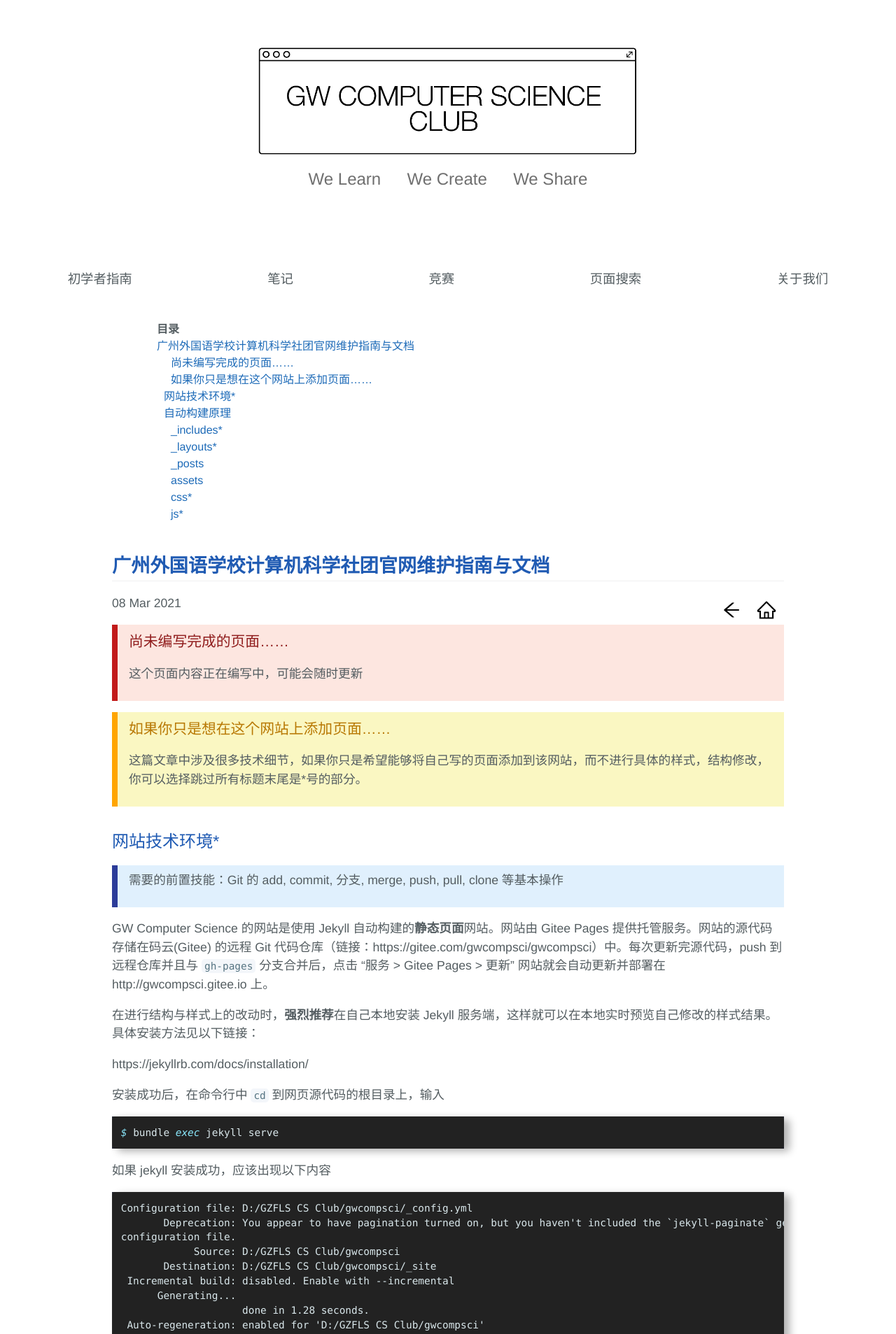
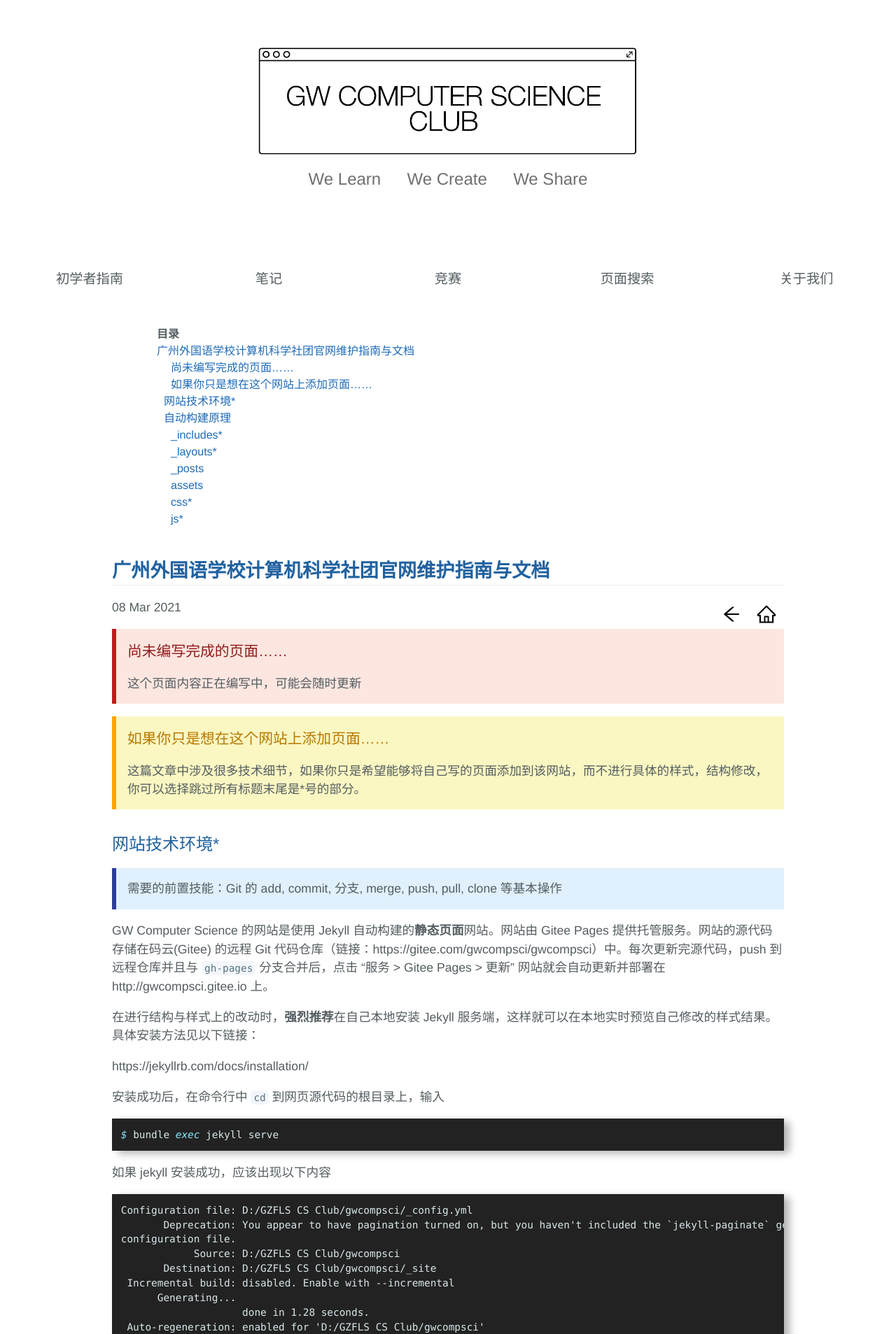
Before and after one commit to MarkChenYutian/gwcsclub, a Jekyll site: the page built from _posts/posts/2021-03-08-Webpage-Documentation.md, in a window 1280 px wide. Shown: the top 1907 px of the page at 70% size. Built offline with Jekyll 4.4.1, drawn with Linux system fonts in a browser that asks for light colours; formulas are drawn with MathJax 3; comment, search, counter and statistics services are not loaded.

Commit message:
Update Nav Bar, Main Button

```diff
--- a/css/cayman.css
+++ b/css/cayman.css
@@ -1,7 +1,7 @@
+::selection{ background: #d1d5e0; }
+
 .highlight table td { padding: 5px; }
-
 .highlight table pre { margin: 0; }
-
 
 /* Dracula Theme v1.2.5
  *
@@ -113,40 +113,14 @@
 .main-btn:hover { color: #777777; text-decoration: none; background-color: rgba(255, 255, 255, 0.2); border-color: #eeeeee; }
 .main-btn + .main-btn { margin-left: 1rem; }
 
-/*.page-header { color: #fff; text-align: center; background-color: #159957; background-image: linear-gradient(120deg, #152999, #156699); }*/
-.page-header {
-  /*color: rgba(36, 48, 117, 0.903);*/
-  color: #000;
-  text-align: center;
-  /*background: url(./header-crop-1.jpeg);
-  background-repeat: no-repeat;
-  background-size:cover;*/
-  background-color: #fff;
-}
+.page-header { color: #000; text-align: center; background-color: #fff; }
 @media screen and (min-width: 64em) { .page-header { padding: 4rem 6rem; } }
 @media screen and (min-width: 42em) and (max-width: 64em) { .page-header { padding: 2rem 4rem; } }
 @media screen and (max-width: 42em) { .page-header { padding: 1rem 1rem; } }
 
+.main-page-header { color: #000; height: 100vh; text-align: center; background-color: #fff; }
 
-/*.page-header { color: #fff; text-align: center; background-color: #159957; background-image: linear-gradient(120deg, #152999, #156699); }*/
-.main-page-header {
-  /*color: rgba(36, 48, 117, 0.903);*/
-  color: #000;
-  height: 100vh;
-  text-align: center;
-  /*background: url(./test_dh.jpg);
-  background-repeat: no-repeat;
-  background-size:cover;*/
-  background-color: #fff;
-}
-
-.main-header-container{
-  position: absolute;
-  top: 50%;
-  margin: 0 auto 0 auto;
-  transform: translate(0%,-50%);
-  display: block;
-}
+.main-header-container{ position: absolute; top: 50%; margin: 0 auto 0 auto; transform: translate(0%,-50%); display: block; }
 
 .project-name { margin-top: 0; margin-bottom: 0.1rem; font-weight: 300;}
 @media screen and (min-width: 64em) { .project-name { font-size: 3.25rem; } }
@@ -168,13 +142,26 @@
 @media screen and (min-width: 42em) and (max-width: 64em) { .main-project-tagline { font-size: 1.5rem; } }
 @media screen and (max-width: 42em) { .main-project-tagline { font-size: 1.25rem; } }
 
+.top-nav-box{ backdrop-filter: blur(4px); background-color: #ffffffaa; position: sticky; position: -webkit-sticky; top: 0; width: 100%; z-index: 999; display: flex; flex-direction: row; flex-wrap: nowrap; justify-content: left; align-items: flex-start; align-content: flex-start; }
+.nav-button {
+  background: transparent;
+  margin-bottom: 5px;
+  text-align:center;
+  cursor:pointer;
+  flex-grow: 1;
+  flex-basis: calc(100% / 5 - 5px);
+}
+.nav-button:hover {
+  /*border-bottom: #185792 solid 5px;*/
+  background: linear-gradient(to right, transparent 30%, #185792 30%, #3277b8 70%, transparent 70%) 0 100% / 100% 5px no-repeat;
+  margin-bottom: 0;
+}
 
-.main-content {
-  word-wrap: break-word;
-}
+.main-content { word-wrap: break-word; }
 .main-content :first-child { margin-top: 0; }
 @media screen and (min-width: 72em) {
    .main-content { max-width: 72rem; padding: 2rem 6rem; margin: 10px auto 20px auto; font-size: 1.1rem; }
+   .nav-button {font-size: 1.2rem; padding: 1.1rem 0;}
   }
 @media screen and (min-width: 72em) and (max-width: 1500px){
   #category{ float: none; position: inherit; display: block; margin: 0 10% 0 10%; padding: 2rem 6rem; }
@@ -182,53 +169,56 @@
 @media screen and (min-width: 48em) and (max-width: 72em) {
    .main-content { padding: 2rem 4rem; font-size: 1.1rem; }
    #category{ float: none; position: inherit; display: block; margin: 0 10% 0 10%; padding: 2rem 4rem; }
+   .nav-button {font-size: 1.1rem; padding: 1rem 0;}
   }
 @media screen and (max-width: 48em) {
    .main-content { padding: 2rem 1rem; font-size: 1rem; }
    #category{ float: none; position: inherit; display: block; margin: 0 10% 0 10%; padding: 2rem 1rem; }
+   .nav-button {font-size: 1rem; padding: 0.8rem 0;}
   }
 .main-content img { max-width: 100%; display:block; margin: 0 auto;}
-/*.main-content h1, .main-content h2, .main-content h3, .main-content h4, .main-content h5, .main-content h6 { margin-top: 2rem; margin-bottom: 1rem; font-weight: normal; color: #154a99; }*/
-.main-content h1, .main-content h2, .main-content h3, .main-content h4, .main-content h5, .main-content h6 { margin-top: 2rem; margin-bottom: 1rem; font-weight: normal; color: #205bb3; }
+
+.main-content h1, .main-content h2, .main-content h3, .main-content h4, .main-content h5, .main-content h6 { margin-top: 2rem; margin-bottom: 1rem; font-weight: normal; color: #2162a0; }
 /* Header Size Overload */
-.main-content h2 {
-                    font-size: 1.7rem;
-                    border-bottom:solid 1px #eff0f1;
-                 }
+.main-content h2 { font-size: 1.7rem; border-bottom:solid 1px #eff0f1; }
 .main-content h3 { font-size: 1.5rem;}
 .main-content h4 { font-size: 1.3rem;}
 .main-content h5 { font-size: 1.2rem;}
-/* Header Size Overload Finish */
+
 .main-content p { margin-bottom: 1em; }
-.main-content mark { background-color: rgb(248, 255, 146); }
+.main-content mark { background-color: rgb(253, 236, 161); color: #545d61;}
 .main-content code { padding: 2px 4px; font-family: Consolas, "Liberation Mono", Menlo, Courier, monospace; font-size: 0.9rem; color: #567482; background-color: #f3f6fa; border-radius: 0.3rem; }
-.main-content pre {
-  padding: 0.8rem;
-  margin-top: 0;
-  margin-bottom: 1rem;
-  font: 1rem Consolas, "Liberation Mono", Menlo, Courier, monospace;
-  color: #d9e7eb;
-  word-wrap: normal;
-  background-color: #222222;
-  border-radius: 0.3rem; }
-.main-content pre > code {
-  padding: 0;
-  margin: 0;
-  font-size: 0.9rem;
-  color: #d9e7eb;
-  word-break: normal;
-  white-space: pre;
-  background: transparent;
-  border: 0; }
+.main-content pre { padding: 0.8rem; margin-top: 0; margin-bottom: 1rem; font: 1rem Consolas, "Liberation Mono", Menlo, Courier, monospace; color: #d9e7eb; word-wrap: normal; background-color: #222222; border-radius: 0.3rem; }
+.main-content pre > code { padding: 0; margin: 0; font-size: 0.9rem; color: #d9e7eb; word-break: normal; white-space: pre; background: transparent; border: 0; }
 .main-content .highlight { margin-bottom: 1rem; }
 .main-content .highlight pre { margin-bottom: 0; word-break: normal; }
 .main-content .highlight pre, .main-content pre { padding: 0.8rem; overflow: auto; font-size: 0.9rem; line-height: 1.45; border-radius: 0.3rem; -webkit-overflow-scrolling: touch; box-shadow: 8px 4px 12px 0 rgba(0,0,0,0.3);}
 .main-content pre code, .main-content pre tt { display: inline; max-width: initial; padding: 0; margin: 0; overflow: initial; line-height: inherit; word-wrap: normal; background-color: transparent; border: 0; }
 .main-content pre code:before, .main-content pre code:after, .main-content pre tt:before, .main-content pre tt:after { content: normal; }
 .main-content ul, .main-content ol { margin-top: 0; }
-.main-content blockquote { padding: 0 1rem; margin-left: 0; color: #819198; border-left: 0.3rem solid #dce6f0; }
+
+.main-content blockquote { padding: 0 1rem; margin-left: 0; color: #819198; border-left: 0.4rem solid #dce6f0; }
 .main-content blockquote > :first-child { margin-top: 0; }
 .main-content blockquote > :last-child { margin-bottom: 0; }
+
+/* Info Block */
+.main-content .info{ background-color: rgb(224, 240, 253); padding: 0 1rem; margin-left: 0; border-left: 0.4rem solid #2c3c99; }
+.main-content .info > :first-child { padding-top: 1rem; }
+.main-content .info > :last-child { padding-bottom: 1rem; }
+
+/* Error Block */
+.main-content .error{ background-color: rgb(253, 230, 224); padding: 0 1rem; margin-left: 0; border-left: 0.4rem solid #c21a1a; }
+.main-content .error > :first-child { padding-top: 1rem; }
+.main-content .error > :last-child { padding-bottom: 1rem; }
+.error h1,.error h2,.error h3,.error h4,.error h5{ color: #901d1d; }
+
+/* Notification Block */
+.main-content .notification{ background-color: rgb(250, 247, 194); padding: 0 1rem; margin-left: 0; border-left: 0.4rem solid orange; }
+.main-content .notification > :first-child { padding-top: 1rem; }
+.main-content .notification > :last-child { padding-bottom: 1rem; }
+.notification h1,.notification h2,.notification h3,.notification h4,.notification h5{ color: rgb(184, 120, 3); }
+
+
 .main-content table { display: block; width: 100%; overflow: auto; word-break: normal; word-break: keep-all; -webkit-overflow-scrolling: touch; }
 .main-content table th { font-weight: bold; }
 .main-content table th, .main-content table td { padding: 0.5rem 1rem; border: 1px solid #e9ebec; }
--- a/css/personalize.css
+++ b/css/personalize.css
@@ -1,7 +1,3 @@
-::selection{
-  background: #d1d5e0;
-}
-
 .card {
     /* Add shadows to create the "card" effect */
     transition: 0.3s;
@@ -87,46 +83,6 @@
   align-content: flex-start;
 }
 
-
-/* Notification Block CSS */
-.notification{
-  background-color: rgb(250, 247, 194);
-  padding: 8px 16px 8px 16px;
-  margin: 16px 0px 16px 0px;
-  /* Orange Bar on the Left */
-  border-left-style: solid;
-  border-left-width: 8px;
-  border-left-color:orange;
-}
-
-.notification h1,.notification h2,.notification h3,.notification h4,.notification h5{ color: rgb(184, 120, 3); }
-
-/* Info Block CSS */
-.info{
-  background-color: rgb(224, 240, 253);
-  padding: 8px 16px 8px 16px;
-  margin: 16px 0px 16px 0px;
-  /* Blue Bar on the Left */
-  border-left-style: solid;
-  border-left-width: 8px;
-  /*border-left-color:rgb(109, 167, 255)*/
-  border-left-color: #2c3c99;
-}
-
-/* Error Block CSS */
-.error{
-  background-color: rgb(253, 230, 224);
-  padding: 8px 16px 8px 16px;
-  margin: 16px 0px 16px 0px;
-  /* Blue Bar on the Left */
-  border-left-style: solid;
-  border-left-width: 8px;
-  /*border-left-color:rgb(109, 167, 255)*/
-  border-left-color: #c21a1a;
-}
-
-.error h1,.error h2,.error h3,.error h4,.error h5{ color: #901d1d; }
-
 .simple-card {
   /* Add shadows to create the "card" effect */
   box-shadow: 0 2px 4px 0 rgba(0,0,0,0.1);
@@ -145,44 +101,9 @@
 /* Below Define the style for top Navigation Bar */
 /* A Flex Container for Top Nav Box */
 
-.top-nav-box{
-  backdrop-filter: blur(4px);
-  background-color: #ffffffaa;
-  position: sticky;
-  position: -webkit-sticky;
-  top: 0;
-  width: 100%;
-  z-index: 999;
-  display: flex;
-  flex-direction: row;
-  flex-wrap: nowrap;
-  justify-content: left;
-  align-items: flex-start;
-  align-content: flex-start;
-}
-
 
 @media screen and (max-width: 700px){.nav-button{ padding:5px 15px; }}
 @media screen and (min-width: 700px){.nav-button{ padding:15px 45px; }}
-
-.nav-button {
-  /* Add shadows to create the "card" effect */
-  /* box-shadow: 0 2px 4px 0 rgba(0,0,0,0.1); */
-  transition: 0.3s;
-  background: transparent;
-  margin:0;
-  text-align: center;
-  cursor:pointer;
-  flex-grow: 1;
-  font-size: 1.15rem;
-  animation: fadeIn 1s ease;
-}
-.nav-button:hover {
-  /*box-shadow: 0 4px 8px 0 rgba(0,0,0,0.3);*/
-  background: #2c3c99;
-  color: ghostwhite;
-  text-decoration: none;
-}
 
 /* Image Style with Padding */
 .mainPage-img{
@@ -197,16 +118,21 @@
   border-radius: 24px;
   padding: 12px 24px;
   margin: 16px;
-  transition: 0.5s;
   max-width: fit-content;
   border-style: none;
   outline: none;
 }
 .main-button:hover{
-  transition: 0.5s;
-  background-color: #2c3c99;
   color: ghostwhite;
-  box-shadow: 0 4px 8px 0 rgba(0,0,0,0.3);
+  text-decoration: none;
+  -webkit-backface-visibility: hidden;
+  backface-visibility: hidden;
+  background: linear-gradient(to right, #185792, #3277b8);
+  box-shadow: 0 0 12px rgb(0 0 0 / 10%);
+  position: relative;
+  -webkit-transform: translate3d(0, 0, 0);
+  transform: translate3d(0, 0, 0);
+  transition: box-shadow .2s linear,opacity .2s linear;
 }
 
 .warn-button{
```
Also changed, not shown: css/algo_note.css (+6 -44 lines).
